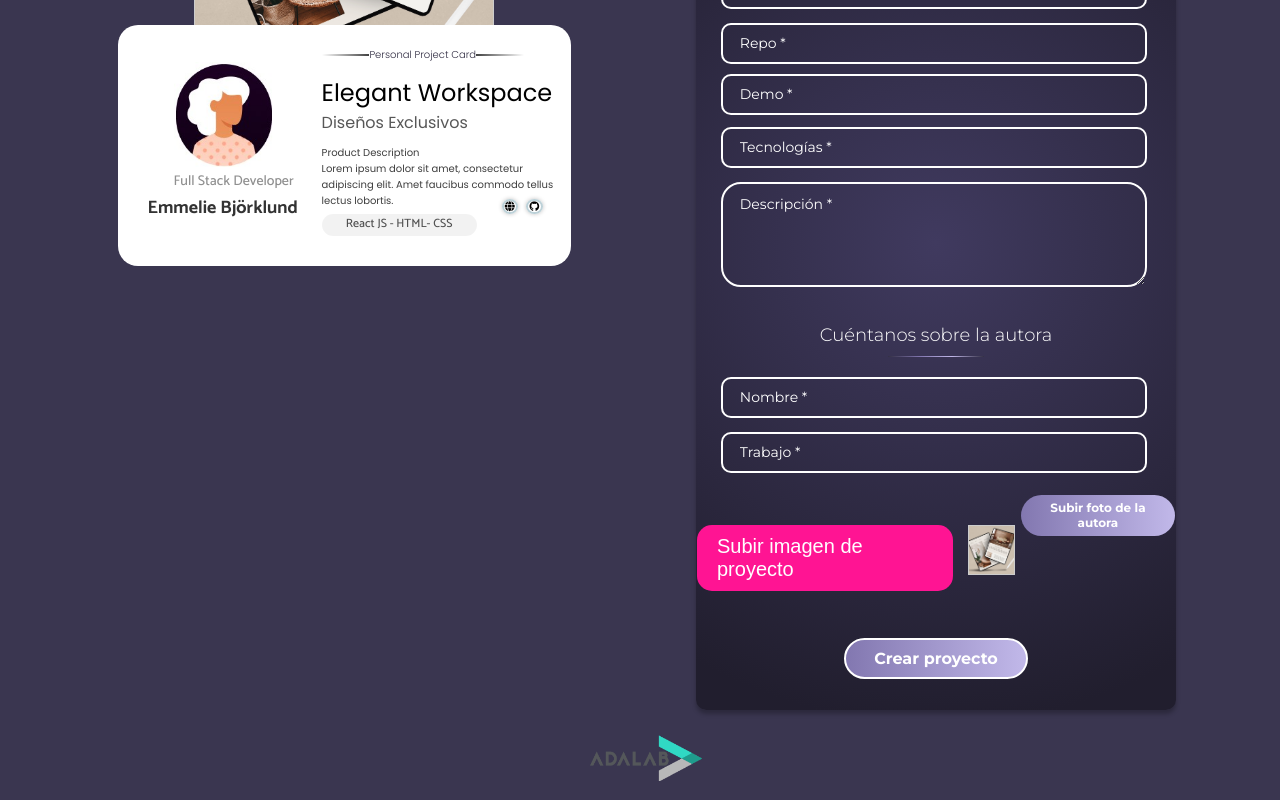
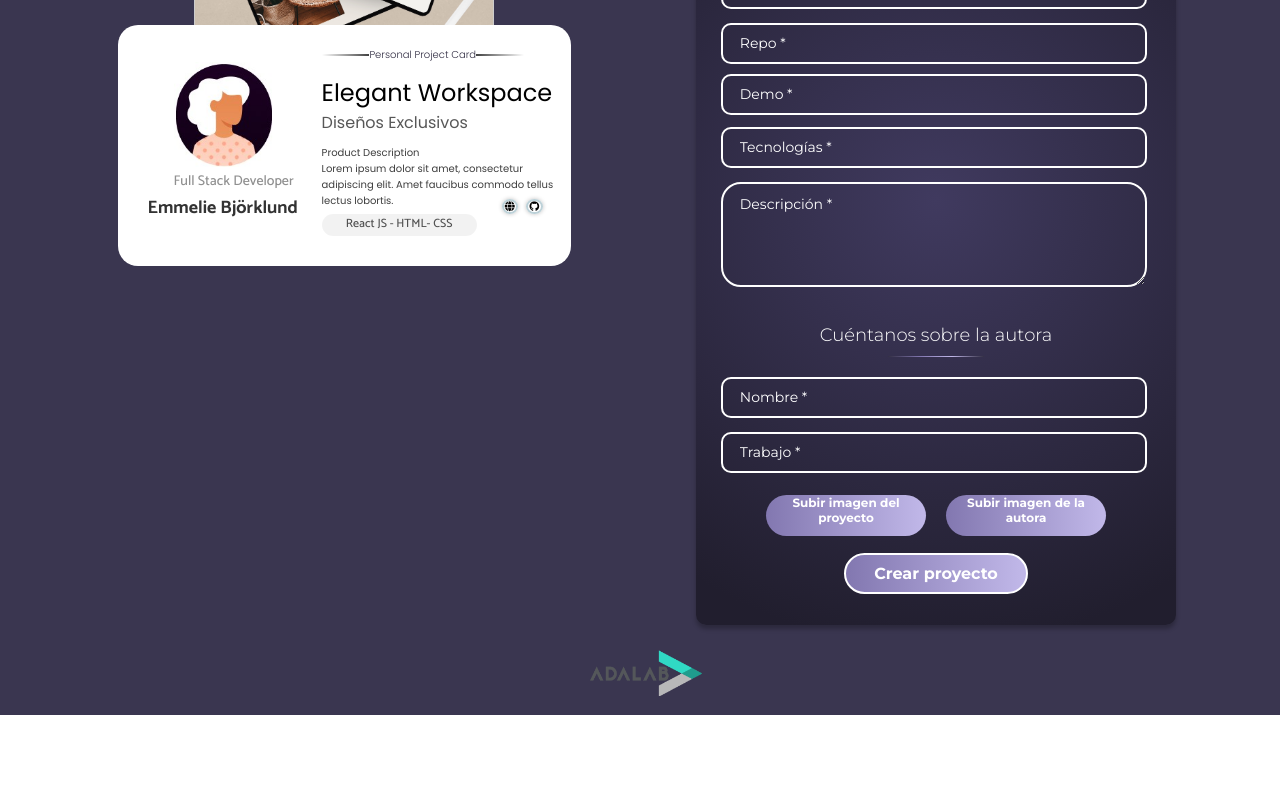
Before and after one commit to Adalab/project-promo-u-module-3-team-4, a React (Vite) app: page / in a window 1280 px wide. Shown: the part 449-1249 px from the top of the page. After the commit the page ends 1164 px from the top, so only its background shows below. Built offline with nearby package versions, Linux system fonts and the light colour scheme.

Commit message:
changes buttons

```diff
--- a/src/components/App.jsx
+++ b/src/components/App.jsx
@@ -42,6 +42,11 @@ function App() {
   const updateAvatar = (avatar) => {
     setAvatar(avatar);
   };
+
+  const [imgProject, setImgProject] = useState('');
+  const updateImgProject = (imgProject) => {
+    setImgProject(imgProject);
+  } //Nuevo
 
   const handleInput = (value) => {
 
@@ -117,6 +122,8 @@ function App() {
             handleCreateProject = {handleCreateProject}
             avatar={avatar}
             updateAvatar={updateAvatar}
+            imgProject={imgProject} //Nuevo
+            updateImgProject={updateImgProject} //Nuevo
             />
           </section>
         </main>
--- a/src/components/project/form/Form.jsx
+++ b/src/components/project/form/Form.jsx
@@ -1,9 +1,10 @@
 import '../../../styles/layout/form.scss';
 import Butons from './Butons';
 import GetAvatar from './GetAvatar';
+import GetImgProject from './GetImgProject';
 
 
-const Form = ({data, errorName, errorSlogan, errorDesc, errorTechnologies, errorJob, errorAutor,errorDemo, errorRepo, previewUrl, successMessage, errorMessage, handleInput, handleCreateProject,updatePhoto}) => {
+const Form = ({data, errorName, errorSlogan, errorDesc, errorTechnologies, errorJob, errorAutor,errorDemo, errorRepo, previewUrl, successMessage, errorMessage, handleInput, handleCreateProject,updateAvatar, updateImgProject}) => {
 
   const handleInputForm = (ev)=> {
 
@@ -125,11 +126,12 @@ const Form = ({data, errorName, errorSlogan, errorDesc, errorTechnologies, error
               <p className='errorMessage'>{errorJob}</p>
             </fieldset>
 
-            <section className="form__buttons">
+            <section className="section__buttons">
                 {/* <Butons onClick={handleCreateProject} text='Subir foto del proyecto' className='form__buttons--btn'/> */}
-                <GetAvatar data={data} updateAvatar={updatePhoto} text='Subir imagen de proyecto'/>
+                <GetImgProject data={data} updateImgProject={updateImgProject} text='Subir imagen del proyecto' />
 
-                <Butons onClick={handleCreateProject} text= 'Subir foto de la autora' className='form__buttons--btn'/>
+                {/* <Butons onClick={handleCreateProject} text= 'Subir foto de la autora' className='form__buttons--btn'/> */}
+                <GetAvatar data={data} updateAvatar={updateAvatar} text='Subir imagen de la autora'/>
             </section>
             <section className="form__button">
               <Butons onClick={handleCreateProject} text='Crear proyecto' className='form__button--btnLarge'/>
--- a/src/components/project/form/GetAvatar.jsx
+++ b/src/components/project/form/GetAvatar.jsx
@@ -1,7 +1,7 @@
 import React from 'react';
 import PropTypes from 'prop-types';
-import defaultAvatar from '../../../images/covercut.jpg';
-import '../../../styles/layout/GetAvatar.scss';
+import defaultAvatar from '../../../images/userwoman.jpg';
+import '../../../styles/layout/form/buttons.scss';
 
 function GetAvatar({
   avatar = defaultAvatar,
@@ -63,8 +63,8 @@ function GetAvatar({
   };
 
   return (
-    <div className="get-avatar">
-      <label className="get-avatar__label">
+    <div className="get-avatar div__buttons">
+      <label className="get-avatar__label div__buttons--btn">
         {text}
         <input
           type="file"
@@ -73,11 +73,6 @@ function GetAvatar({
           onChange={uploadImage}
         />
       </label>
-
-      <div
-        className="get-avatar__preview"
-        style={{ backgroundImage: `url(${avatar})` }}
-      ></div>
     </div>
   );
 }
--- /dev/null
+++ b/src/components/project/form/GetImgProject.jsx
@@ -0,0 +1,86 @@
+import React from 'react';
+import PropTypes from 'prop-types';
+import defaultImgProject from '../../../images/covercut.jpg';
+import '../../../styles/layout/form/buttons.scss';
+
+function GetImgProject({
+    imgProject = defaultImgProject,
+    updateImgProject,
+    text = 'Get avatar!',
+}) {
+  // creamos una propiedad de la clase que es la que vamos a usar en varios métodos para cargar la imagen
+  // esto es un manejador de ficheros
+  const fr = new FileReader();
+
+  // creamos un React.createRef porque React no gestiona los <input type="file" /> por ello tenemos que gestionarlo por nuestra cuenta
+  const myFileField = React.createRef();
+  //  myFileField = document.querySelecto('input')
+
+  const uploadImage = (ev) => {
+    // cuando pulsamos en la label o en <input type="file" />:
+    // 1º se abre la ventana de nuestro ordenador para elegir un fichero
+    // 2º cuando la usuaria elije un fichero se ejecuta este método manejador de eventos
+    console.log('La usuaria ha abierto la ventana para elegir ficheros');
+
+    // cuando se abre la ventana de nuestro navegador podemos elegir uno o varios ficheros por ello ev.currentTarget.files es una array
+    console.log('La usuaria ha elegido los ficheros', ev.currentTarget.files);
+
+    // para este ejercicio nos interesa solo el primero de los ficheros elegidos por la usuaria, por eso ponemos [0]
+    // este primer fichero es un objeto con información útil del fichero como: nombre, última modificación, tamaño del fichero...
+    // este objeto no tiene información privada del ordenador de la usuaria, por ejemplo no tenemos información de la carpeta en la que está la imagen
+    console.log(
+      'El primero de los ficheros elegidos es',
+      ev.currentTarget.files[0]
+    );
+
+    // compruebo si la usuaria ha elegido al menos un fichero
+    if (ev.currentTarget.files.length > 0) {
+      // guardo el primer fichero en myFile
+      const myFile = ev.currentTarget.files[0];
+
+      // añado un evento load al manejador de ficheros
+      // por qué añado un evento, pues porque esto es una acción asíncrona, imaginemos que el fichero pesa 5 Gb, el navegador puede tardar unos cuantos segundos en cargar y procesar el fichero, por eso le decimos "navegador, cuando termines de cargar el fichero me ejecutas el método  image"
+      fr.addEventListener('load', getImage);
+
+      // le digo al manejador de ficheros que maneje, que cargue el fichero
+      fr.readAsDataURL(myFile);
+    }
+    // si la usuaria no ha elegido ningún fichero y ha puslado en cerrar la ventana de nuestro ordenador, no hago nada
+  };
+
+  const getImage = () => {
+    // cuando el navegador termina de manejar el fichero se ejecuta este método porque lo hemos indicado en  fr.addEventListener('load',  getImage);
+
+    //  fr guarda información útil sobre el fichero cargado
+    //console.log('Información útil sobre el fichero cargado', fr);
+
+    //  fr.result contiene los datos del fichero en un formato que se llama base64 que nos vale por que podemos usarlo para pintar una imagen en HTML
+    const image = fr.result;
+
+    // aquí hago lifting con los datos del fichero
+    // lo que haga el componente madre con esta información es otro problema diferente
+    updateAvatar(image);
+  };
+
+  return (
+    <div className="get-avatar div__buttons">
+      <label className="get-avatar__label div__buttons--btn">
+        {text}
+        <input
+          type="file"
+          ref={myFileField}
+          style={{ display: 'none' }}
+          onChange={uploadImage}
+        />
+      </label>
+    </div>
+  );
+}
+
+GetImgProject.propTypes = {
+  avatar: PropTypes.string,
+  updateAvatar: PropTypes.func.isRequired,
+  text: PropTypes.string,
+};
+
+export default GetImgProject;
--- a/src/styles/layout/GetAvatar.scss
+++ /dev/null
@@ -1,34 +0,0 @@
-.get-avatar {
-  display: flex;
-  margin: 30px 0;
-}
-
-.get-avatar__label {
-  cursor: pointer;
-  display: flex;
-  justify-content: center;
-  align-items: center;
-  box-sizing: border-box;
-  background: deeppink;
-  border-radius: 15px;
-  border: 0;
-  font-family: sans-serif;
-  font-size: 20px;
-  padding: 10px 20px;
-  color: #fff;
-}
-
-.get-avatar__upload-field {
-  display: none;
-}
-
-.get-avatar__preview {
-  background-color: #fff;
-  background-position: center;
-  background-repeat: no-repeat;
-  background-size: cover;
-  border: 1px solid #ccc;
-  height: 50px;
-  margin-left: 15px;
-  width: 50px;
-}
--- a/src/styles/layout/form.scss
+++ b/src/styles/layout/form.scss
@@ -177,29 +177,29 @@
     }
   }
 
-  &__buttons {
-    display: flex;
-    justify-content: center;
-    gap: 0.57rem;
-    padding-top: 2.3rem;
-    @media (min-width: 768px) {
-      padding-top: 1.5rem;
-    }
-    &--btn {
-      @include textStyle($montserrat, $bold, 1rem, $white);
-      width: 12.12rem;
-      height: 3.26rem;
-      border: none;
-      border-radius: 4rem;
-      background-image: linear-gradient(to right, $darkLilac -2%, #c0b7e8 98%);
-      padding-inline: 1.4rem;
-      @media (min-width: 1024px) {
-        width: 16rem;
-        height: 4.12rem;
-        font-size: 1.2rem;
-      }
-    }
-  }
+  // &__buttons {
+  //   display: flex;
+  //   justify-content: center;
+  //   gap: 0.57rem;
+  //   padding-top: 2.3rem;
+  //   @media (min-width: 768px) {
+  //     padding-top: 1.5rem;
+  //   }
+  //   &--btn {
+  //     @include textStyle($montserrat, $bold, 1rem, $white);
+  //     width: 12.12rem;
+  //     height: 3.26rem;
+  //     border: none;
+  //     border-radius: 4rem;
+  //     background-image: linear-gradient(to right, $darkLilac -2%, #c0b7e8 98%);
+  //     padding-inline: 1.4rem;
+  //     @media (min-width: 1024px) {
+  //       width: 16rem;
+  //       height: 4.12rem;
+  //       font-size: 1.2rem;
+  //     }
+  //   }
+  // }
 
   &__button {
     display: flex;
--- /dev/null
+++ b/src/styles/layout/form/buttons.scss
@@ -0,0 +1,35 @@
+@import '../../core/variables.scss';
+@import '../../core/mixin.scss';
+
+
+.section__buttons{
+  display: flex;
+  flex-direction: row;
+  justify-content: center;
+  gap: 2rem;
+}
+.div {
+  &__buttons {
+    display: flex;
+    gap: 0.57rem;
+    padding-top: 2.3rem;
+    @media (min-width: 768px) {
+      padding-top: 1.5rem;
+    }
+    &--btn {
+      @include textStyle($montserrat, $bold, 1rem, $white);
+      width: 12.12rem;
+      height: 3.26rem;
+      border: none;
+      border-radius: 4rem;
+      background-image: linear-gradient(to right, $darkLilac -2%, #c0b7e8 98%);
+      text-align: center;
+      @media (min-width: 1024px) {
+        width: 16rem;
+        height: 4.12rem;
+        font-size: 1.2rem;
+      }
+    }
+  }
+
+}
```
